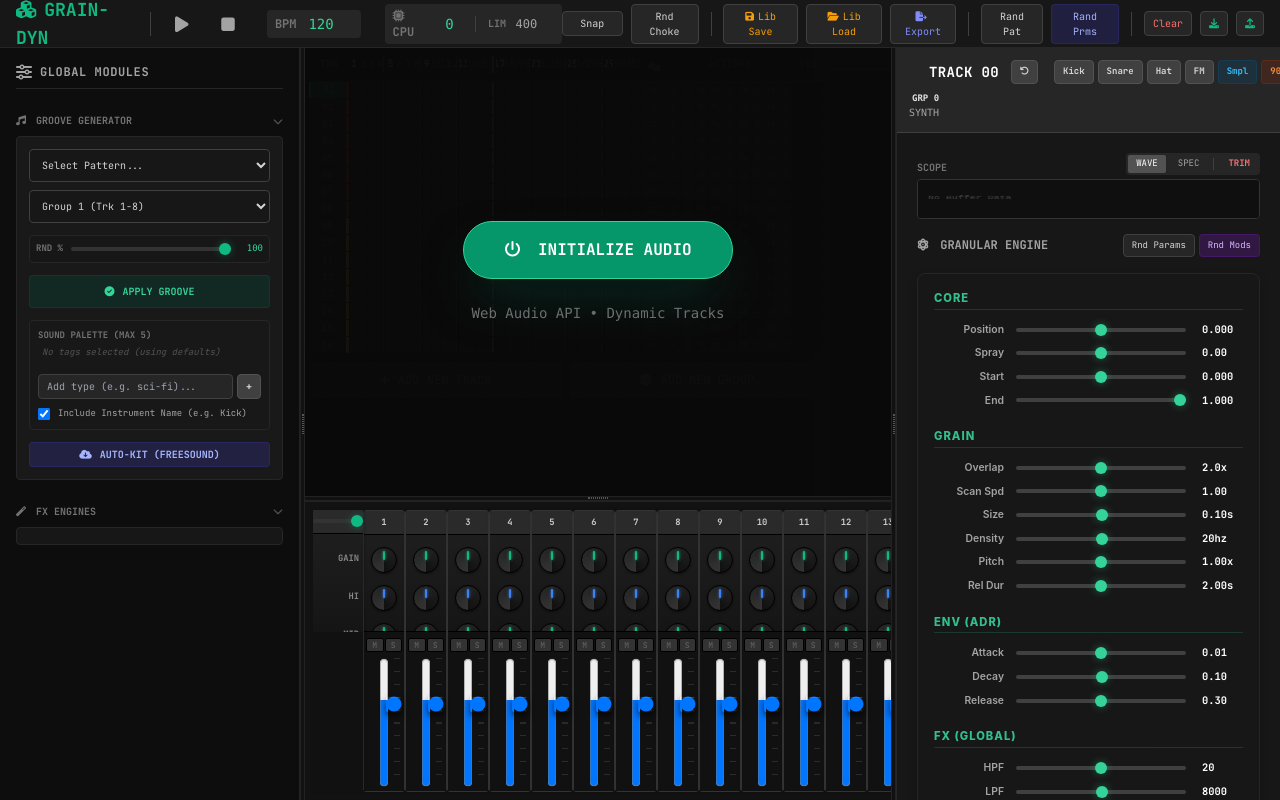
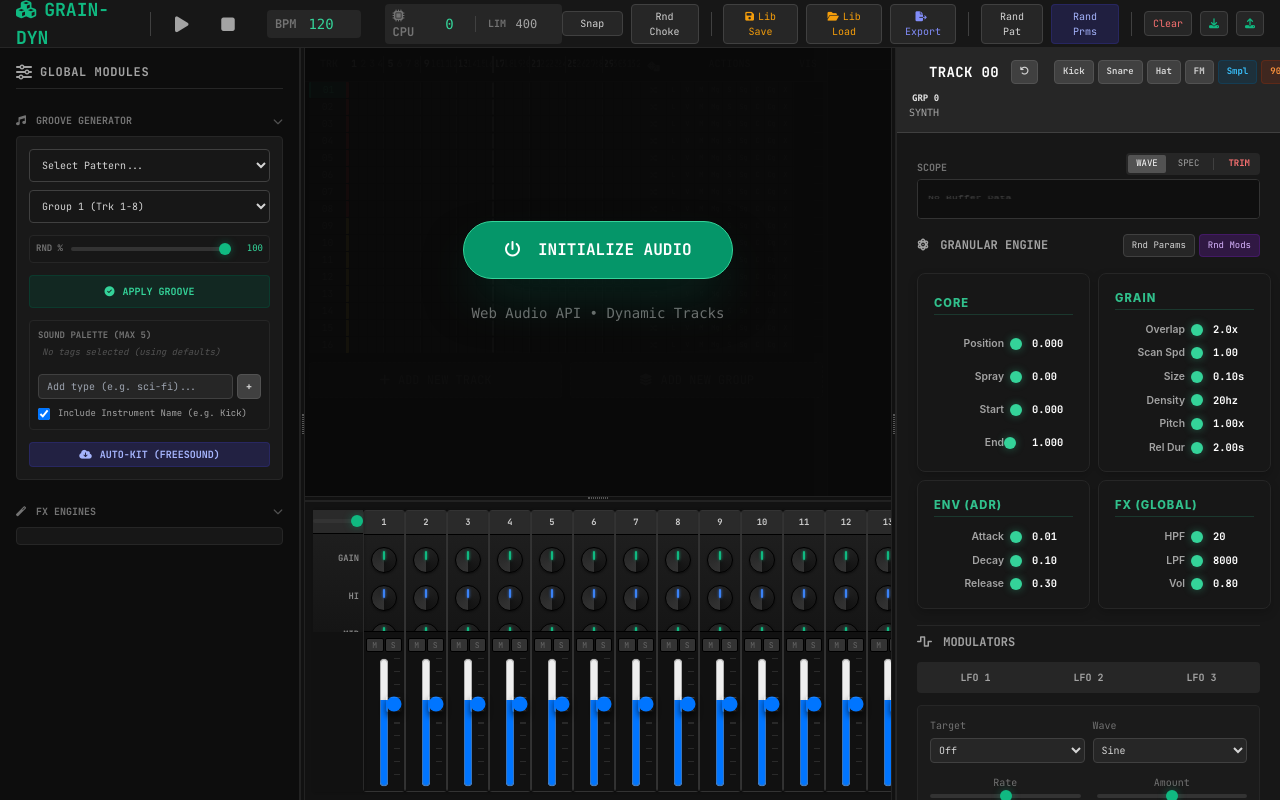
Before and after one commit to stiiif/BeatOS, a plain HTML site: page index.html in a window 1280 px wide. Drawn offline with nearby package versions, Linux system fonts and the light colour scheme.

Commit message:
hgjkghhjk

```diff
--- a/index.html
+++ b/index.html
@@ -205,10 +205,13 @@
                             </div>
                         </div>
 
-                        <!-- NEW 3-COLUMN PARAMETER GRID -->
-                        <div class="param-grid">
+                        <!-- NEW 2x2 LAYOUT STRUCTURE -->
+                        <div class="space-y-2">
 
-                            <!-- CORE SECTION -->
+                            <!-- ROW 1: CORE & GRAIN -->
+                            <div class="flex gap-2">
+                                <!-- COL 1: CORE -->
+                                <div class="param-grid flex-1">
                                     <div class="section-header">CORE</div>
 
                                     <label>Position</label>
@@ -226,8 +229,10 @@
                                     <label>End</label>
                                     <input type="range" min="0" max="1" step="0.001" data-param="sampleEnd" class="param-slider" value="1">
                                     <div class="value-display">1.000</div>
+                                </div>
 
-                            <!-- GRAIN SECTION -->
+                                <!-- COL 2: GRAIN -->
+                                <div class="param-grid flex-1">
                                     <div class="section-header">GRAIN</div>
 
                                     <label>Overlap</label>
@@ -253,8 +258,13 @@
                                     <label>Rel Dur</label>
                                     <input type="range" min="0.01" max="5.0" step="0.01" data-param="relGrain" class="param-slider">
                                     <div class="value-display">2.00s</div>
+                                </div>
+                            </div>
 
-                            <!-- ENVELOPE SECTION -->
+                            <!-- ROW 2: ENV & FX -->
+                            <div class="flex gap-2">
+                                <!-- COL 1: ENV -->
+                                <div class="param-grid flex-1">
                                     <div class="section-header">ENV (ADR)</div>
 
                                     <label>Attack</label>
@@ -268,8 +278,10 @@
                                     <label>Release</label>
                                     <input type="range" min="0.01" max="2" step="0.01" data-param="ampRelease" class="param-slider">
                                     <div class="value-display">0.30</div>
+                                </div>
 
-                            <!-- FX SECTION -->
+                                <!-- COL 2: FX -->
+                                <div class="param-grid flex-1">
                                     <div class="section-header">FX (GLOBAL)</div>
 
                                     <label>HPF</label>
@@ -283,6 +295,8 @@
                                     <label>Vol</label>
                                     <input type="range" min="0" max="1.5" step="0.01" data-param="volume" class="param-slider">
                                     <div class="value-display">0.80</div>
+                                </div>
+                            </div>
 
                         </div>
                     </div>
```
Lines whose indentation alone changed are shown as unchanged.
